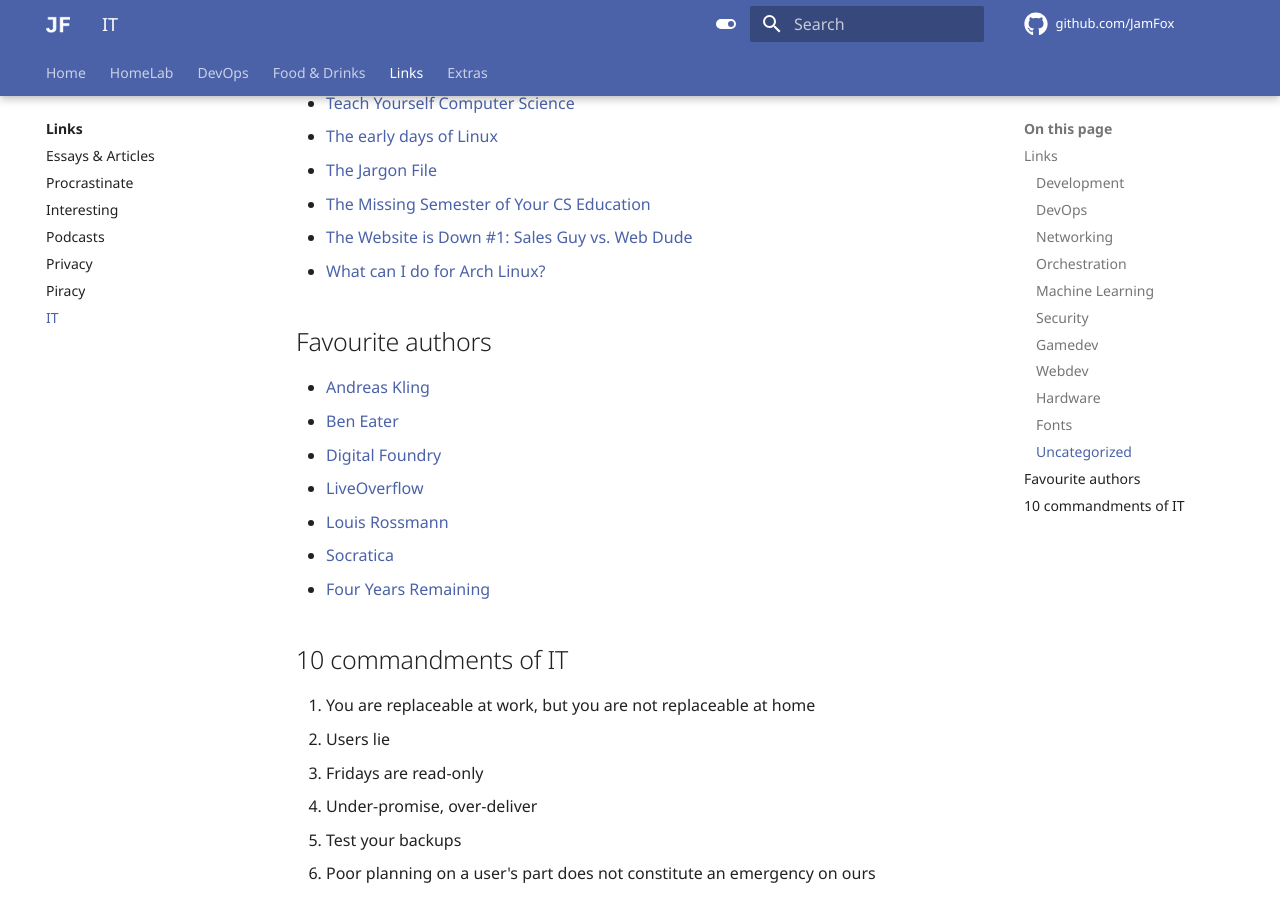
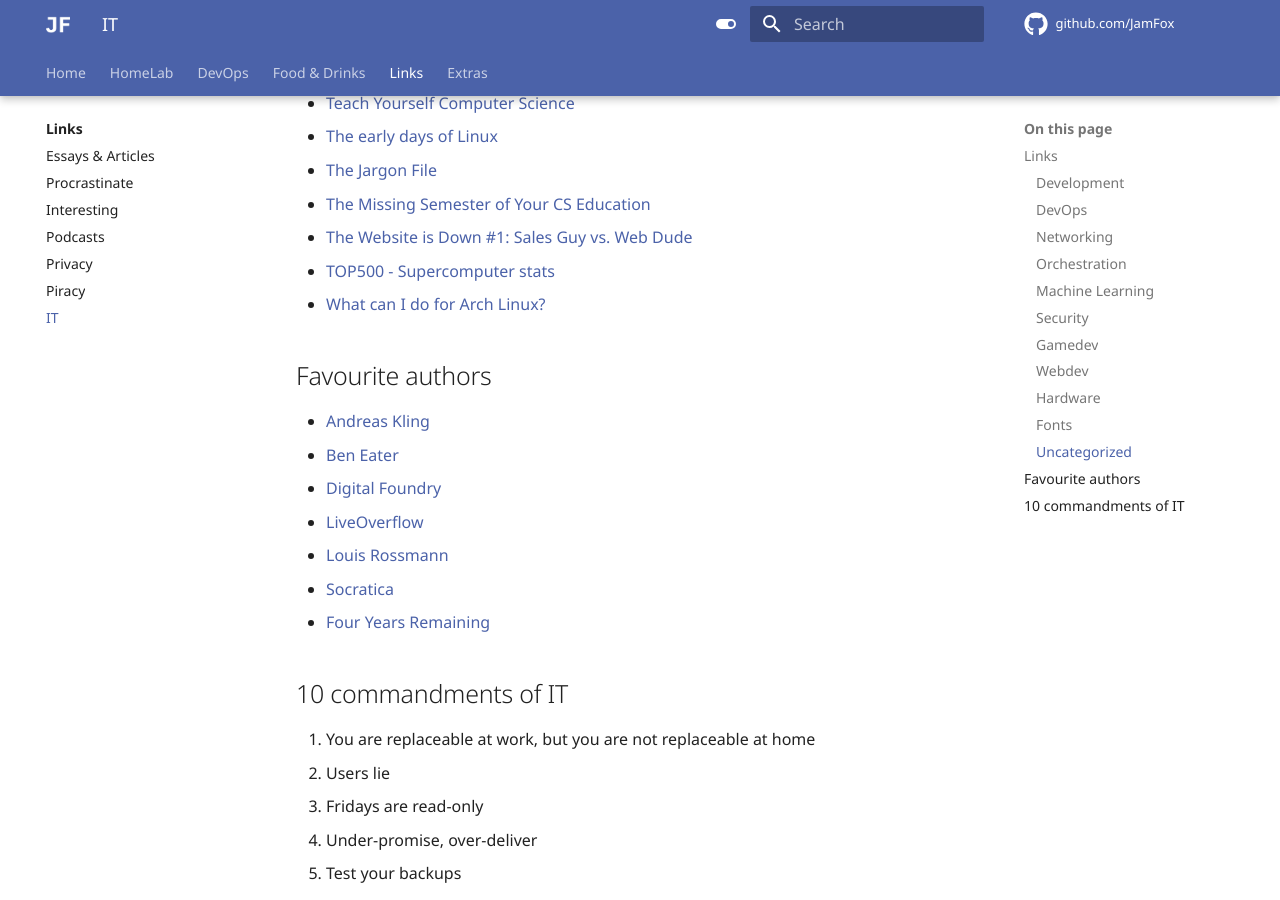
Before and after one commit to JamFox/docs.jamfox.dev, an MkDocs documentation site: the page built from docs/content/links/it.md, in a window 1280 px wide and 900 px high, scrolled down 3319 px. Built offline with MkDocs 1.6.1 and Material for MkDocs 9.7.7, drawn with Linux system fonts in a browser that asks for light colours; comment, search, counter and statistics services are not loaded.

Commit message:
add top500

```diff
--- a/docs/content/links/it.md
+++ b/docs/content/links/it.md
@@ -113,6 +113,7 @@ title: "IT"
 - [The Jargon File](http://catb.org/jargon/html/index.html)
 - [The Missing Semester of Your CS Education](https://missing.csail.mit.edu/)
 - [The Website is Down #1: Sales Guy vs. Web Dude](https://youtu.be/uRGljemfwUE)
+- [TOP500 - Supercomputer stats](https://top500.org/)
 - [What can I do for Arch Linux?](https://whatcanidofor.archlinux.org/)
 ## Favourite authors
 
```
